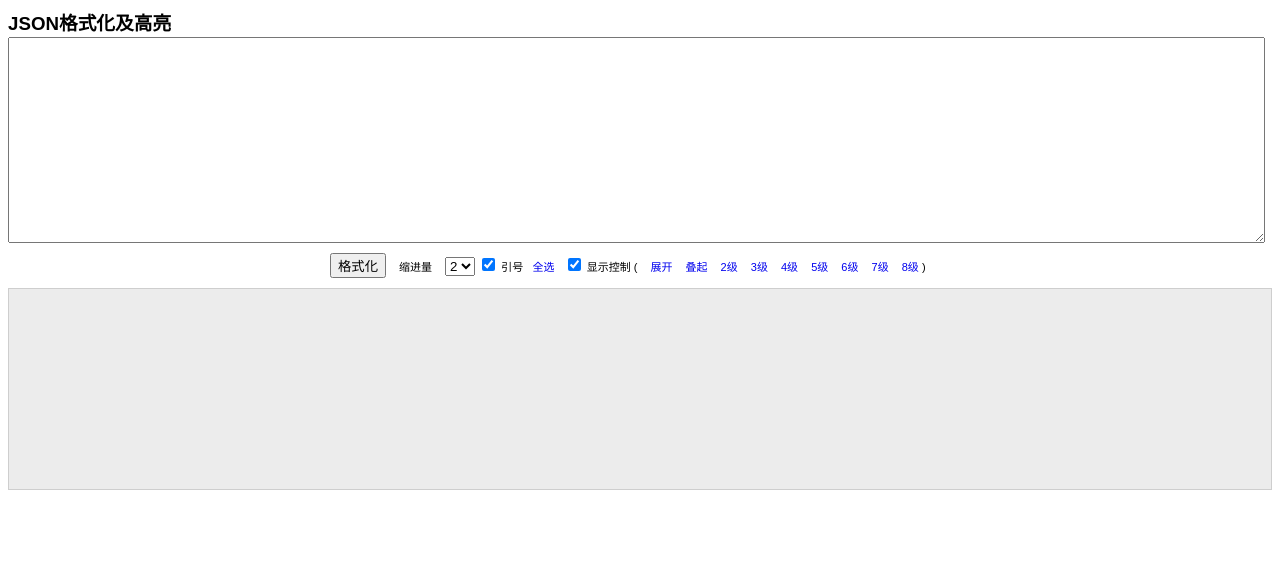
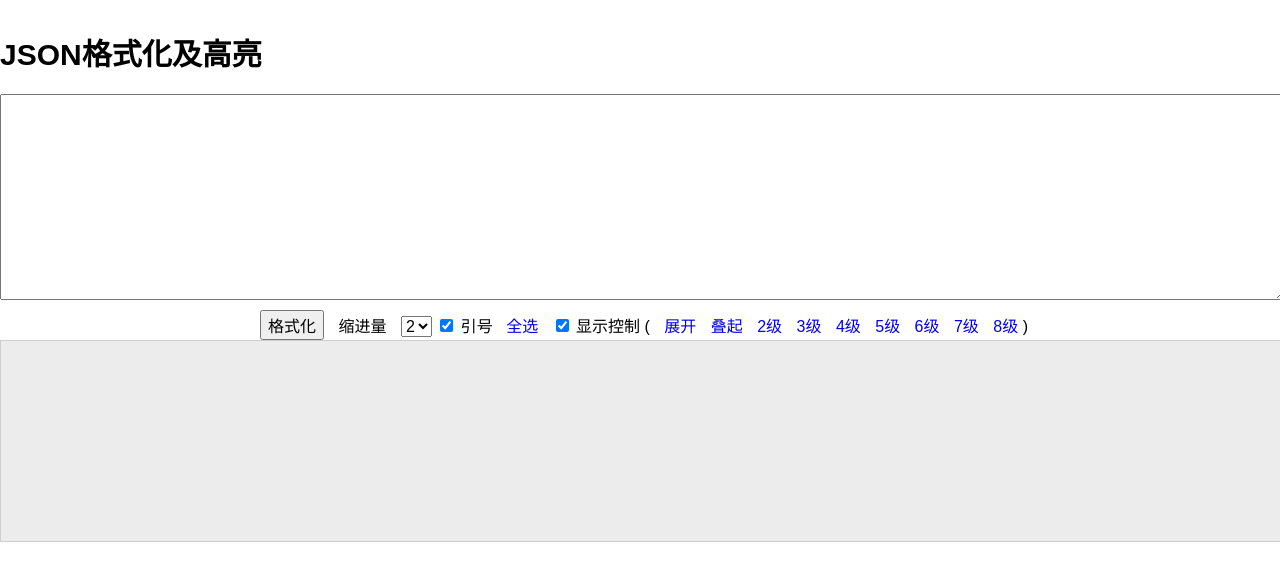
Before and after one commit to psvmc/myblog_jekyll, a Jekyll site: the page zjtools/json_format/index.html, which Jekyll copies as it is, in a window 1280 px wide. Shown: the top 581 px of the page. Built offline with Jekyll 4.4.1, drawn with Linux system fonts in a browser that asks for light colours.

Commit message:
工具更新

```diff
--- a/zjtools/json_format/css/s.css
+++ b/zjtools/json_format/css/s.css
@@ -10,7 +10,7 @@
 
 .ControlsRow_div {
 	margin: 10px auto;
-	width: 620px;
+	width: 760px;
 }
 
 div.ControlsRow,div.HeadersRow {
@@ -22,12 +22,15 @@ a {
 }
 
 div.Canvas {
+	position: absolute;
+	top: 340px;
 	font-family: Lucida Console, Georgia;
 	font-size: 13px;
 	background-color: #ECECEC;
 	color: #000000;
 	border: solid 1px #CECECE;
 	min-height: 200px;
+	min-width: 100%;
 }
 
 .ObjectBrace {
@@ -47,6 +50,7 @@ div.Canvas {
 
 .String {
 	color: #007777;
+	white-space:nowrap;
 }
 
 .Number {
@@ -88,7 +92,7 @@ PRE.CodeContainer img {
 
 #ControlsRow {
 	white-space: nowrap;
-	font: 11px Georgia;
+	font: 16px Georgia;
 }
 
 #TabSizeHolder {
@@ -102,12 +106,14 @@ PRE.CodeContainer img {
 }
 
 #HeaderSubTitle {
-	margin-bottom: 2px;
-	margin-top: 0px
+	margin-left: 20px
+	margin-top: 20px;
+	margin-bottom: 20px;
+	font-size: 30px;
 }
 
 #RawJson {
-	width: 99%;
+	width: 100%;
 	min-height: 200px;
 }
 
@@ -119,3 +125,11 @@ A.OtherToolsLink {
 A.OtherToolsLink:hover {
 	text-decoration: underline;
 }
+
+#format_button{
+	font-size: 16px;
+}
+
+#TabSize{
+	font-size: 16px;
+}
--- a/zjtools/json_format/index.html
+++ b/zjtools/json_format/index.html
@@ -7,14 +7,14 @@
 		<script src="js/c.js" type="text/javascript"></script>
 		<link href="css/s.css" type="text/css" rel="stylesheet"></link>
 </head>
-<body>
+<body style="padding: 0px;margin: 0px;">
 	<div class="HeadersRow">
 		<h3 id="HeaderSubTitle">JSON格式化及高亮</h3>
-		<textarea id="RawJson"></textarea>
 	</div>
+	<textarea id="RawJson"></textarea>
 	<div id="ControlsRow">
 		<div class="ControlsRow_div">
-			<input type="Button" value="格式化" onclick="Process()" />
+			<input type="Button" value="格式化" id="format_button" onclick="Process()" />
 			<span id="TabSizeHolder"> 缩进量 </span>
 			<select id="TabSize" onchange="TabSizeChanged()">
 				<option value="1">1</option>
```
